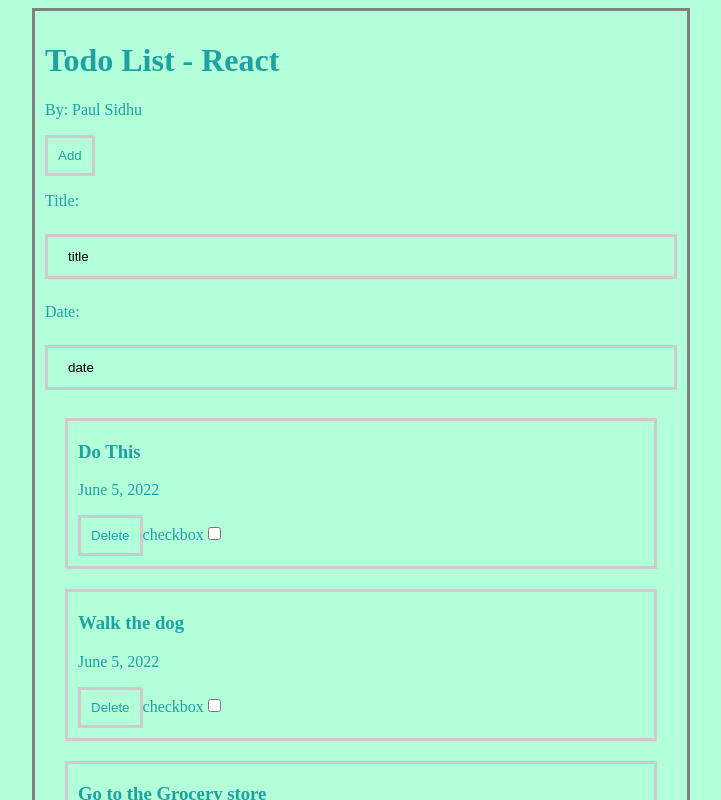
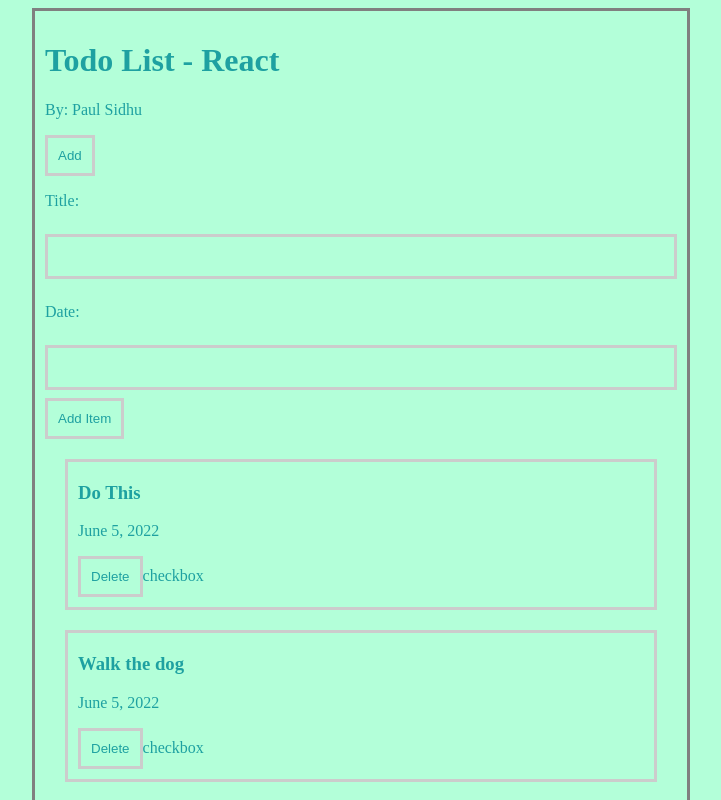
Before and after one commit to AmritpalS13/todolist-react, a React (Create React App) app: page / in a window 1280 px wide. Both pictures are taken after a click on the button "Add". Shown: the top 800 px of the page, without its empty margins (279-1000 px from the left). Built offline with nearby package versions, Linux system fonts and the light colour scheme.

Commit message:
Added the add function

```diff
--- a/src/App.js
+++ b/src/App.js
@@ -42,8 +42,11 @@
           completed: true,
         },
       ],
+      //lets users recover deleted items.
+      deleteList: [],
     }
 
+    this.addItem = this.addItem.bind(this);
     this.showInputMenu = this.showInputMenu.bind(this);//Toggles wether the user wants to display the inputs
     this.deleteItem = this.deleteItem.bind(this);
   }
@@ -53,9 +56,22 @@
       displayInput: !this.state.displayInput,
     });
   }
+  addItem(title, date) {
+    var id = Math.random() * 1000;
+    var temp = {
+      id: id,
+      title: title,
+      date: date,
+      urgent: true,
+      completed: false,
+
+    }
+    console.log("Clicked", title, date);
+  }
+  //Will update the array without the one we want to delete.
   deleteItem(id) {
     var newArray = this.state.list.filter( item => item.id != id);
-    console.log(newArray);
+
     this.setState({
       list: newArray,
     })
@@ -67,7 +83,7 @@
     return(
       <div className='container'>
         <Header showInputMenu={this.showInputMenu}/>
-        {this.state.displayInput && <InputForm /> }
+        {this.state.displayInput && <InputForm addItem={this.addItem}/> }
         <ListContainer list={this.state.list} deleteItem={this.deleteItem}/>
       </div>
     )
--- a/src/components/inputform/InputForm.js
+++ b/src/components/inputform/InputForm.js
@@ -1,15 +1,17 @@
 
 import React, { useState } from 'react';
 import './inputform.css';
-const InputForm = () => {
-
+const InputForm = ({ addItem }) => {
+    const [title, setTitle] = useState('');
+    const [date, setDate] = useState('');
 
     return (
         <div className='input-form-container'>
             <p>Title: </p>
-            <input type="text" value="title " />
+            <input type="text" value={title} onChange={(e) => setTitle(e.target.value)} />
             <p>Date: </p>
-            <input type="text" value="date" />
+            <input type="text" value={date} onChange={(e) => setDate(e.target.value)} />
+            <button className='btn' onClick={() => addItem(title, date)}>Add Item</button>
         </div>
     );
 }
--- a/src/components/list/ListItem.js
+++ b/src/components/list/ListItem.js
@@ -8,7 +8,6 @@
                 <p>{item.date}</p>
                 <button className='btn btn-list-item' onClick={() => deleteItem(item.id)}>Delete</button>
                 <label for="myCheck">checkbox</label>
-                <input type="checkbox" id='myCheck'/>
             </div>
         </div>
     )
```
